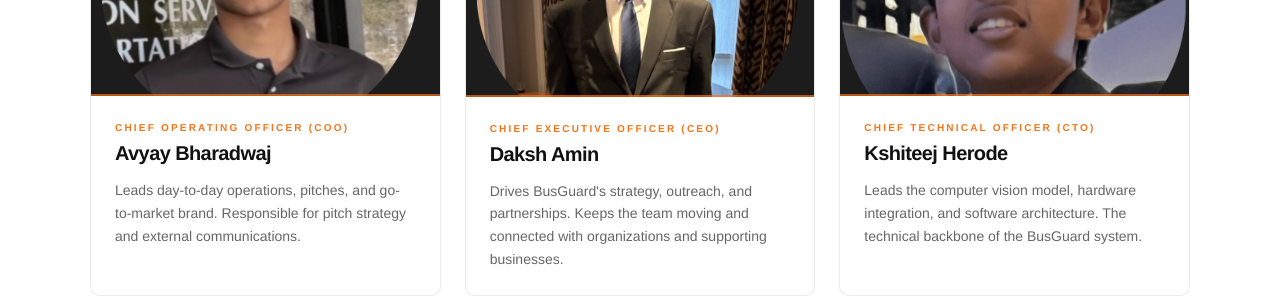
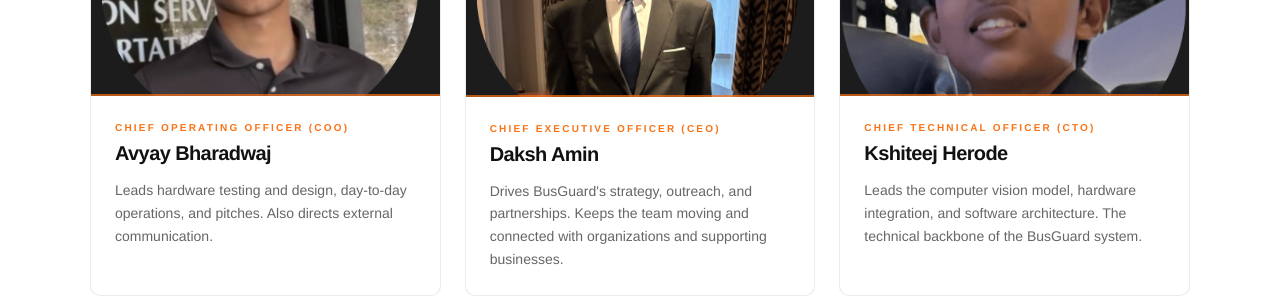
Before and after one commit to dakshamin15/finalbusguard, a Next.js app: page /about in a window 1280 px wide. Shown: the part 1487-1785 px from the top of the page. Built offline with nearby package versions, Linux system fonts and the light colour scheme.

Commit message:
Revise Avyay Bharadwaj's bio
Updated bio for Avyay Bharadwaj to reflect current responsibilities.

```diff
--- a/app/about/page.tsx
+++ b/app/about/page.tsx
@@ -9,7 +9,7 @@ const founders = [
     name: "Avyay Bharadwaj",
     role: "Chief Operating Officer (COO)",
     photo: "/avyay.png",
-    bio: "Leads day-to-day operations, pitches, and go-to-market brand. Responsible for pitch strategy and external communications.",
+    bio: "Leads hardware testing and design, day-to-day operations, and pitches. Also directs external communication.",
   },
   {
     name: "Daksh Amin",
```
